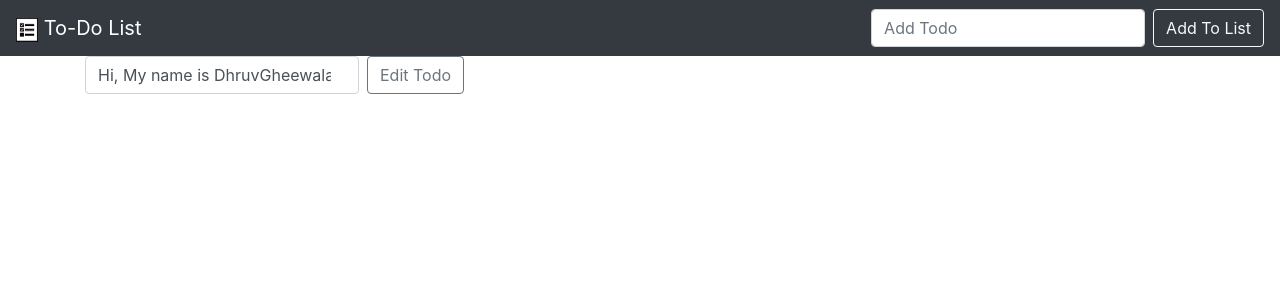
After one commit to Dhiraj-01/To-Do-List, a Django app: page /edit/12 in a window 1280 px wide. The commit adds this page. Shown: the top 300 px of the page. Run offline with Django 3.2, Linux system fonts and the light colour scheme; data comes from the database, SQL or seed files in the repository; both versions use the stored data as it was after the commit; some libraries are stand-ins or nearby versions.

Commit message:
To-Do List

```diff
--- /dev/null
+++ b/todo/todo_list/templates/edit.html
@@ -0,0 +1,16 @@
+{% extends 'base.html' %}
+
+{% block content %}
+{% if todo %}
+	<form class="form-inline my-2 my-lg-0" method="POST">
+		{% csrf_token %}
+
+		<input class="form-control mr-sm-2" type="search" name="todo" value="{{ todo.todo }}" placeholder="{{ todo.todo }}" aria-label="Search">
+
+		<input type="hidden" value="{{ todo.completed }}" name="completed">
+
+		<button class="btn btn-outline-secondary my-2my-sm-0">Edit Todo</button>
+
+	</form>
+{% endif %}
+{% endblock %}
--- a/todo/todo_list/urls.py
+++ b/todo/todo_list/urls.py
@@ -6,4 +6,5 @@ urlpatterns = [
     path('delete/<todo_id>', views.delete, name="delete"),
     path('cross_off/<todo_id>', views.cross_off, name="cross_off"),
     path('uncross/<todo_id>', views.uncross, name="uncross"),
+    path('edit/<todo_id>', views.edit, name="edit"),
 ]
--- a/todo/todo_list/views.py
+++ b/todo/todo_list/views.py
@@ -38,3 +38,18 @@ def uncross(request, todo_id):
 	todo.completed = False
 	todo.save()
 	return redirect('index')
+
+def edit(request, todo_id):
+	if request.method == 'POST':
+		todo = todos.objects.get(pk=todo_id)
+
+		form = ToDoForm(request.POST or None, instance=todo)
+
+		if form.is_valid():
+			form.save()
+			messages.success(request, ('Todo Has been changed successfully !!'))
+			return redirect('index')
+
+	else :
+		todo = todos.objects.get(pk=todo_id)
+		return render(request, 'edit.html', {'todo': todo})
```
Also changed, not shown: todo/todo_list/templates/index.html (+4 -4 lines), todo/db.sqlite3.
